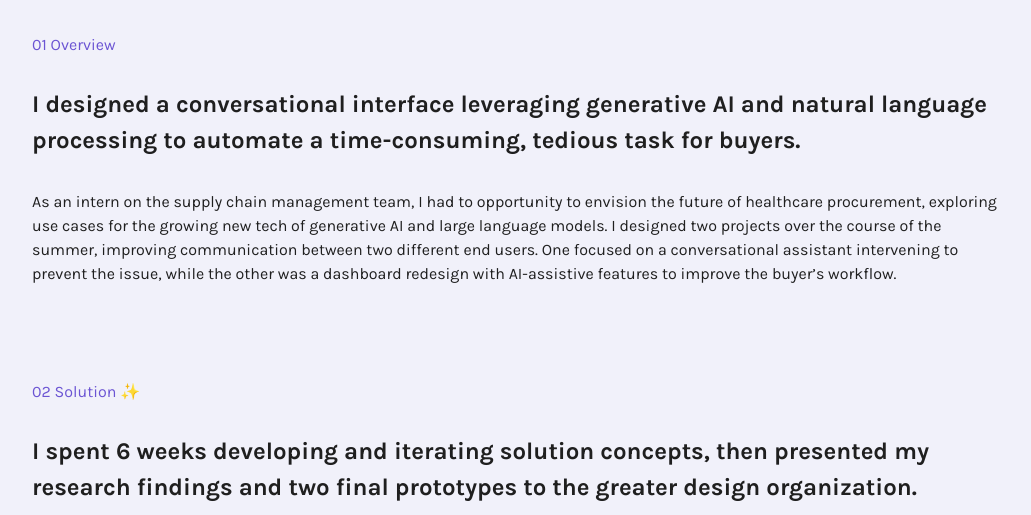
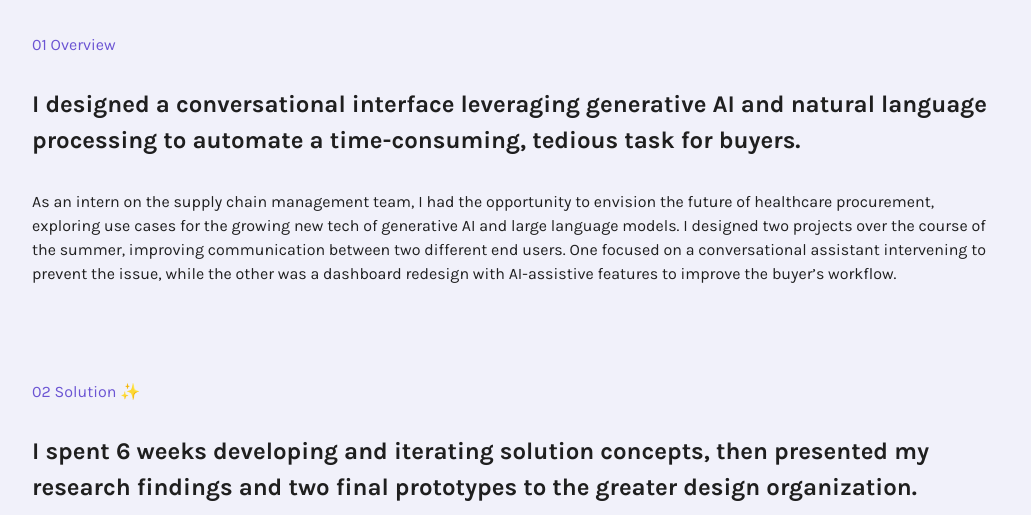
Before and after one commit to eviemitchell/eviemitchell.github.io, a plain HTML site: page oracle.html in a window 1280 px wide. Shown: the part 1284-1799 px from the top of the page, without its empty margins (124-1155 px from the left). Drawn offline with Linux system fonts and the light colour scheme.

Commit message:
Update oracle.html

```diff
--- a/oracle.html
+++ b/oracle.html
@@ -34,7 +34,7 @@
         <div class="project-section reveal">
           <h3>01 Overview</h3>
           <h4> I designed a conversational interface leveraging generative AI and natural language processing to automate a time-consuming, tedious task for buyers.</h4>
-            <p>As an intern on the supply chain management team, I had to opportunity to envision the future of healthcare procurement, exploring use cases for the growing new tech of generative AI and large language models. I designed two projects over the course of the summer, improving communication between two different end users. One focused on a conversational assistant intervening to prevent the issue, while the other was a dashboard redesign with AI-assistive features to improve the buyer’s workflow.</p>
+            <p>As an intern on the supply chain management team, I had the opportunity to envision the future of healthcare procurement, exploring use cases for the growing new tech of generative AI and large language models. I designed two projects over the course of the summer, improving communication between two different end users. One focused on a conversational assistant intervening to prevent the issue, while the other was a dashboard redesign with AI-assistive features to improve the buyer’s workflow.</p>
         </div>
         <!--<div class="project-section reveal">
           <h3>02 Project Scope</h3>
```
